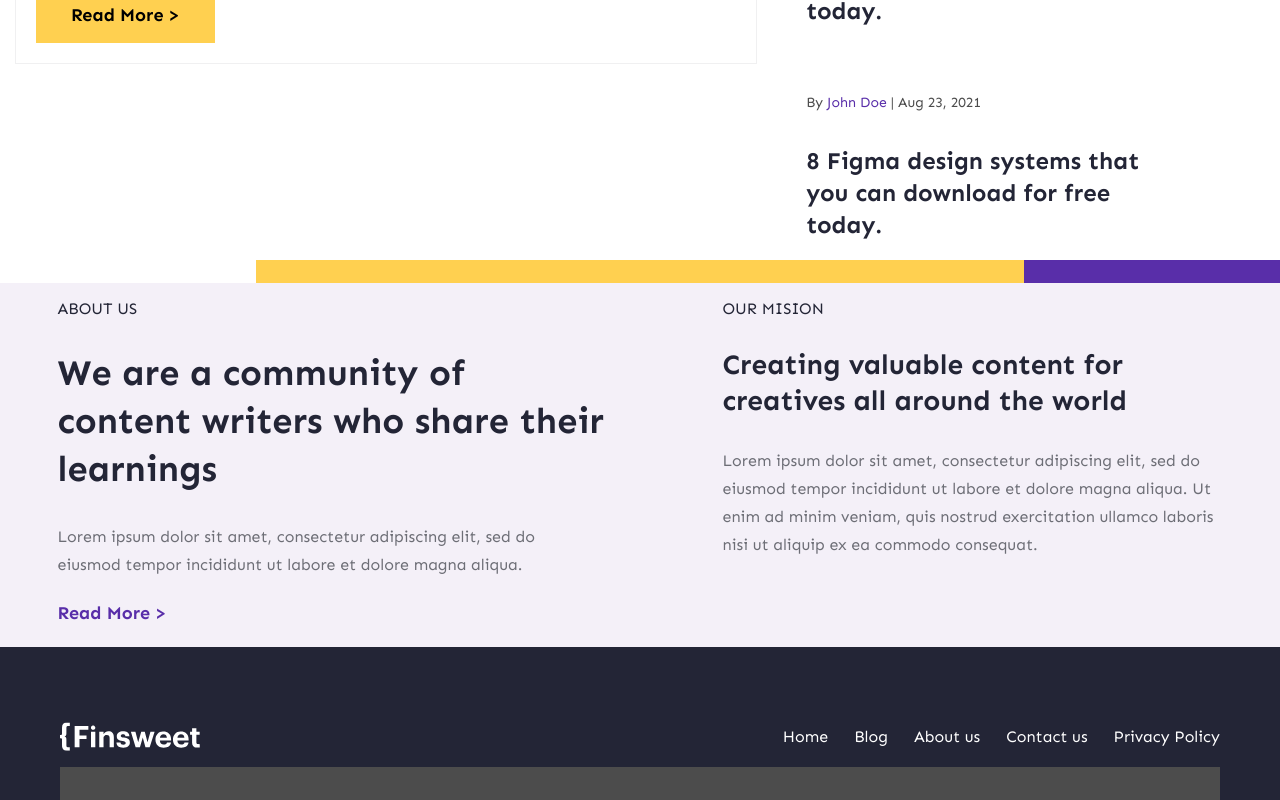
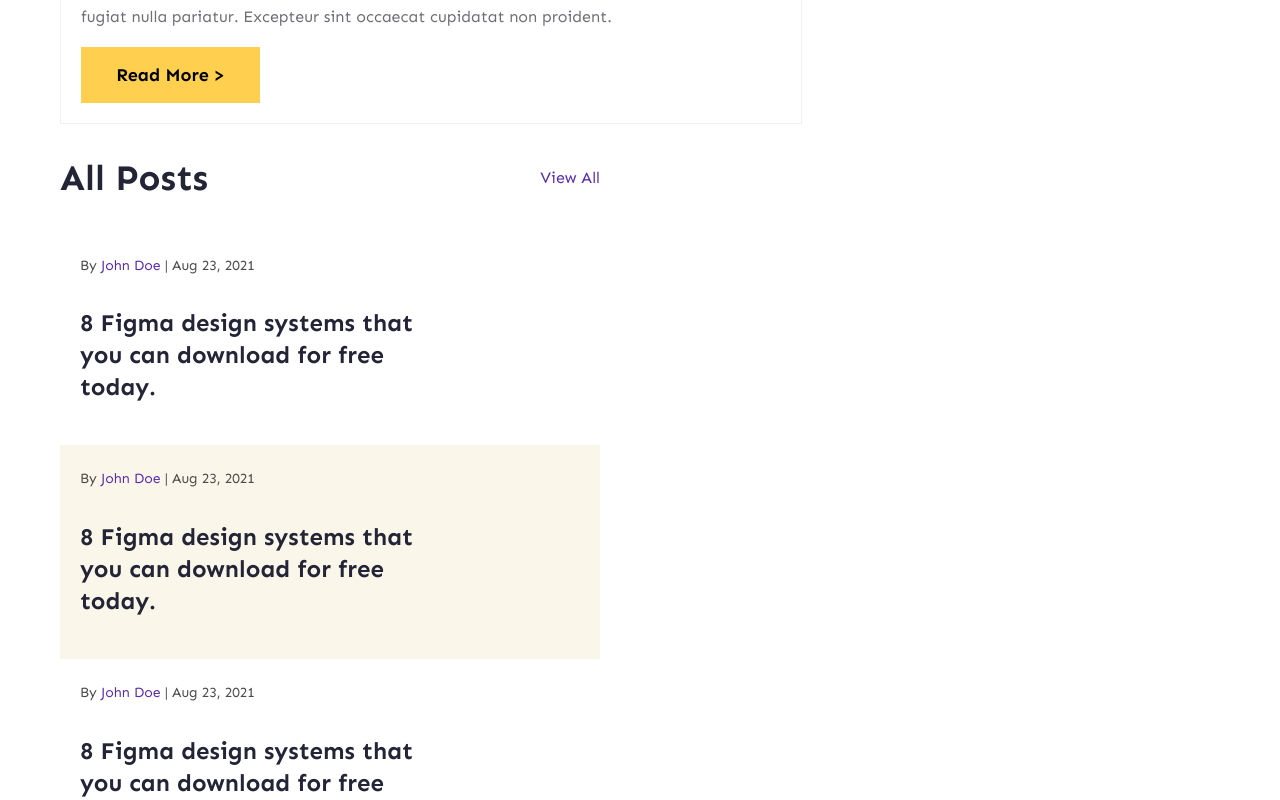
Before and after one commit to RodrigoAN97/figma-test, an Angular app: page / in a window 1280 px wide. Shown: the part 1540-2340 px from the top of the page. Built offline with nearby package versions, Linux system fonts and the light colour scheme.

Commit message:
fix padding

```diff
--- a/src/app/components/home/home.component.html
+++ b/src/app/components/home/home.component.html
@@ -11,19 +11,23 @@
     <button>Read More ></button>
   </div>
 </div>
+<div id="content">
   <div id="posts">
     <div id="featured">
       <h2>Featured Post</h2>
       <div id="post-wrapper">
-      <img alt="featured-img" [src]="'assets/' + featuredPost.featuredImage" />
+        <img
+          alt="featured-img"
+          [src]="'assets/' + featuredPost.featuredImage"
+        />
         <p class="label author-date">
           By
           <span class="author">{{ featuredPost.author }}</span>
           | {{ featuredPost.date }}
         </p>
         <h3>
-        Lorem ipsum dolor sit amet, consectetur adipiscing elit, sed do eiusmod
-        tempor.
+          Lorem ipsum dolor sit amet, consectetur adipiscing elit, sed do
+          eiusmod tempor.
         </h3>
         <p class="body1">
           Duis aute irure dolor in reprehenderit in voluptate velit esse cillum
@@ -34,7 +38,10 @@
       </div>
     </div>
     <div id="all-posts">
+      <div id="title">
         <h2>All Posts</h2>
+        <p class="body1" id="view-all">View All</p>
+      </div>
       <div
         *ngFor="let post of posts; let i = index"
         class="post"
@@ -48,7 +55,6 @@
         <h4>{{ post.title }}</h4>
       </div>
     </div>
-  <p class="body1" id="view-all">View All</p>
   </div>
   <div id="about-mission">
     <span id="yellow-pattern"></span>
@@ -73,3 +79,4 @@
       </p>
     </div>
   </div>
+</div>
--- a/src/app/components/home/home.component.scss
+++ b/src/app/components/home/home.component.scss
@@ -21,10 +21,13 @@
       }
     }
   }
+  #content {
+    padding: 60px;
     #posts {
-    margin-top: 60px;
+      margin: 60px 0;
       display: flex;
-    justify-content: space-around;
+      justify-content: space-between;
+      flex-wrap: wrap;
       h2,
       h3,
       h4 {
@@ -54,6 +57,14 @@
         }
       }
       #all-posts {
+        #title {
+          display: flex;
+          justify-content: space-between;
+          align-items: center;
+          #view-all {
+            color: #592ea9;
+          }
+        }
         h4 {
           max-width: 350px;
         }
@@ -62,23 +73,24 @@
         }
         .post {
           padding: 10px 20px;
+          width: 500px;
         }
-    }
-    #view-all {
-      color: #592ea9;
       }
     }
     #about-mission {
       display: flex;
-    justify-content: space-around;
+      justify-content: space-between;
+      flex-wrap: wrap;
       background-color: #f4f0f8;
       position: relative;
+      padding: 60px;
       #yellow-pattern {
         position: absolute;
         background: #ffd050;
         height: 23px;
         width: 60%;
         top: -23px;
+        right: 20%;
       }
       #purple-pattern {
         position: absolute;
@@ -113,3 +125,4 @@
       }
     }
   }
+}
```
Lines whose indentation alone changed are shown as unchanged.
